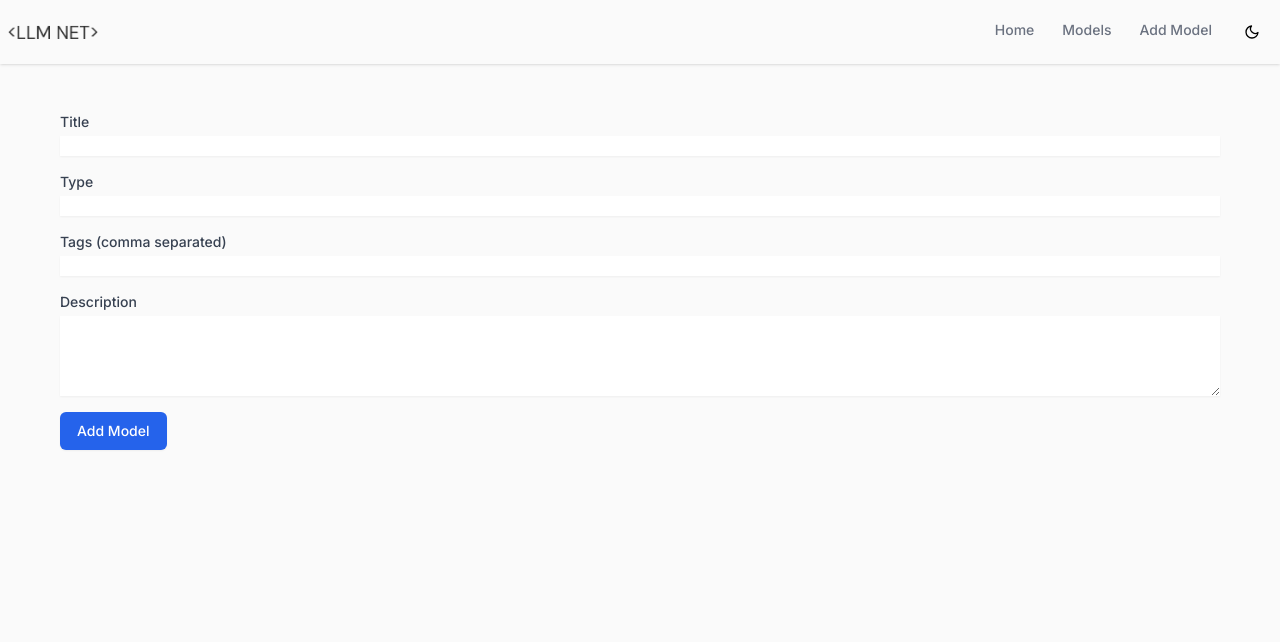
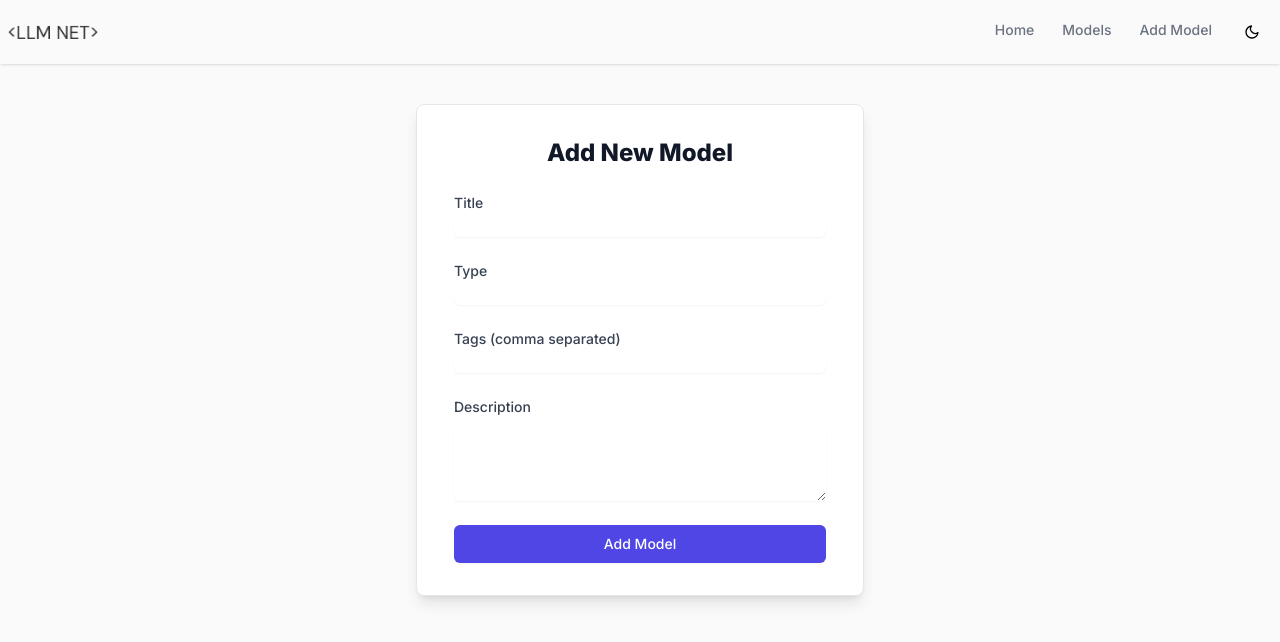
Before and after one commit to Charuhas10/LLM_Net, a Next.js app: page /new in a window 1280 px wide. Shown: the top 642 px of the page. Built offline with nearby package versions, Linux system fonts and the light colour scheme; no server answers; the database is empty.

Commit message:
Refactor AddModelForm component

```diff
--- a/components/AddModelForm.jsx
+++ b/components/AddModelForm.jsx
@@ -50,7 +50,11 @@ export default function AddModelForm() {
   };
 
   return (
-    <form onSubmit={handleSubmit} className="space-y-4 mx-[60px] mt-12">
+    <div className="max-w-md mx-auto my-10 bg-white p-8 border border-gray-200 rounded-lg shadow-lg">
+      <form onSubmit={handleSubmit} className="space-y-6 mx-[5px]">
+        <h2 className="text-center text-2xl font-extrabold text-gray-900">
+          Add New Model
+        </h2>
         <div>
           <label
             htmlFor="title"
@@ -65,7 +69,7 @@ export default function AddModelForm() {
             value={model.title}
             onChange={handleChange}
             required
-          className="mt-1 block w-full border-gray-300 shadow-sm sm:text-sm"
+            className="mt-1 block w-full rounded-md border-gray-300 shadow-sm focus:border-indigo-500 focus:ring-indigo-500 sm:text-sm"
           />
         </div>
         <div>
@@ -82,10 +86,9 @@ export default function AddModelForm() {
             value={model.type}
             onChange={handleChange}
             required
-          className="mt-1 block w-full border-gray-300 shadow-sm sm:text-sm"
+            className="mt-1 block w-full rounded-md border-gray-300 shadow-sm focus:border-indigo-500 focus:ring-indigo-500 sm:text-sm"
           />
         </div>
-
         <div>
           <label
             htmlFor="tags"
@@ -100,10 +103,9 @@ export default function AddModelForm() {
             value={model.tags.join(",")}
             onChange={handleTagChange}
             required
-          className="mt-1 block w-full border-gray-300 shadow-sm sm:text-sm"
+            className="mt-1 block w-full rounded-md border-gray-300 shadow-sm focus:border-indigo-500 focus:ring-indigo-500 sm:text-sm"
           />
         </div>
-
         <div>
           <label
             htmlFor="description"
@@ -118,16 +120,16 @@ export default function AddModelForm() {
             onChange={handleChange}
             rows="4"
             required
-          className="mt-1 block w-full border-gray-300 shadow-sm sm:text-sm"
+            className="mt-1 block w-full rounded-md border-gray-300 shadow-sm focus:border-indigo-500 focus:ring-indigo-500 sm:text-sm"
           ></textarea>
         </div>
-
         <button
           type="submit"
-        className="px-4 py-2 border border-transparent text-sm font-medium rounded-md shadow-sm text-white bg-blue-600 hover:bg-blue-700 focus:outline-none focus:ring-2 focus:ring-offset-2 focus:ring-blue-500"
+          className="w-full flex justify-center py-2 px-4 border border-transparent rounded-md shadow-sm text-sm font-medium text-white bg-indigo-600 hover:bg-indigo-700 focus:outline-none focus:ring-2 focus:ring-offset-2 focus:ring-indigo-500"
         >
           Add Model
         </button>
       </form>
+    </div>
   );
 }
--- a/components/Filter.jsx
+++ b/components/Filter.jsx
@@ -20,7 +20,7 @@ function Filter({ searchTerm, handleSearchChange, models, onSortChange }) {
     <div className="flex sm:flex-col sm:gap-4 filter-md:flex-row filter-md:gap-0 justify-between items-center mb-6 mx-[65px]">
       <div className="flex sm:flex-col sm:gap-4 filter-md:flex-row filter-md:gap-0 items-center space-x-4">
         <h1 className="lg:text-lg sm:text-2xl dark:text-gray-100">
-          MODELS{" "}
+          MODELS:{" "}
           <span className="lg:text-lg sm:text-2xl text-[#9ca3af] dark:text-gray-400">
             {models.length.toLocaleString()}
           </span>
```
Lines whose indentation alone changed are shown as unchanged.
